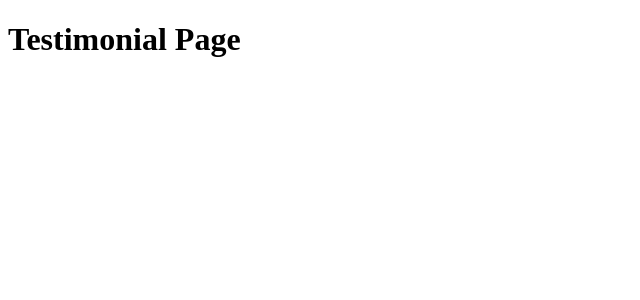
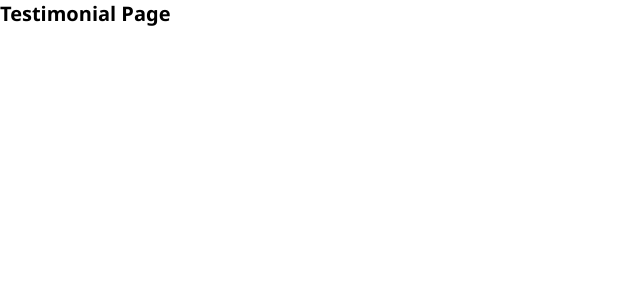
Before and after one commit to ibktommy/TestimonialPage-ReactApp, a React (Create React App) app: page / in a window 1280 px wide. Shown: the top 300 px of the page, without its empty margins (0-640 px from the left). Built offline with nearby package versions, Linux system fonts and the light colour scheme.

Commit message:
General webpage styling

```diff
--- a/public/index.html
+++ b/public/index.html
@@ -7,7 +7,7 @@
       name="description"
       content="Web site created using create-react-app"
     />
-    <title>React App</title>
+    <title>Testimonial Page - React App</title>
   </head>
   <body>
     <noscript>You need to enable JavaScript to run this app.</noscript>
--- a/src/index.js
+++ b/src/index.js
@@ -1,6 +1,7 @@
 import React from 'react';
 import ReactDOM from 'react-dom';
 import App from './App';
+import './index.scss'
 
 ReactDOM.render(
   <React.StrictMode>
--- /dev/null
+++ b/src/index.scss
@@ -0,0 +1,15 @@
+* {
+  margin: 0;
+  padding: 0;
+  box-sizing: border-box;
+}
+
+html {
+  font-size: 62.5%;
+  font-family: 'Segoe UI', Tahoma, Geneva, Verdana, sans-serif;
+}
+
+body {
+  min-height: 100vh;
+  width: 100vw;
+}
```
